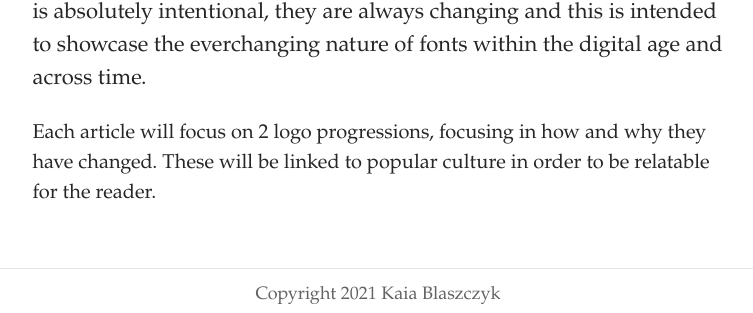
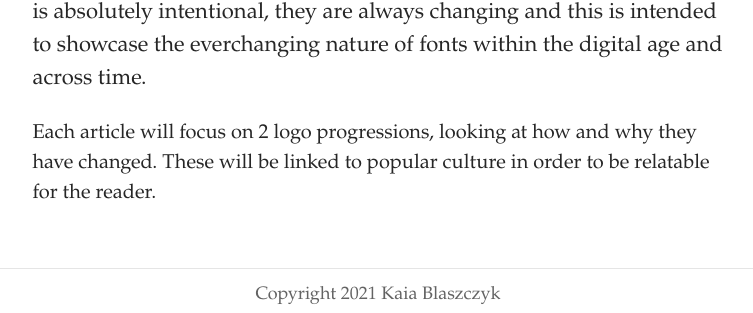
Before and after one commit to kajaforyears/typographic-design, a Jekyll site: the page built from pages/about.md, in a window 1280 px wide. Shown: the part 565-878 px from the top of the page, without its empty margins (262-1015 px from the left). Built offline with Jekyll 4.4.1, drawn with Linux system fonts in a browser that asks for light colours; some web fonts are replaced.

Commit message:
Update Page “about”

```diff
--- a/pages/about.md
+++ b/pages/about.md
@@ -13,4 +13,4 @@
 ---
 The main purpose of my website is at follows: to explore the progression of logos over time, investigating how and why these designs have shifted. The rationale behind the design element of the site was to reflect the title, kaleidoscopes are traditionally iridescent so the logo was intended to represent this nature. The kaleidoscope motif is absolutely intentional, they are always changing and this is intended to showcase the everchanging nature of fonts within the digital age and across time.
 
-Each article will focus on 2 logo progressions, focusing in how and why they have changed. These will be linked to popular culture in order to be relatable for the reader.
+Each article will focus on 2 logo progressions, looking at how and why they have changed. These will be linked to popular culture in order to be relatable for the reader.
```
